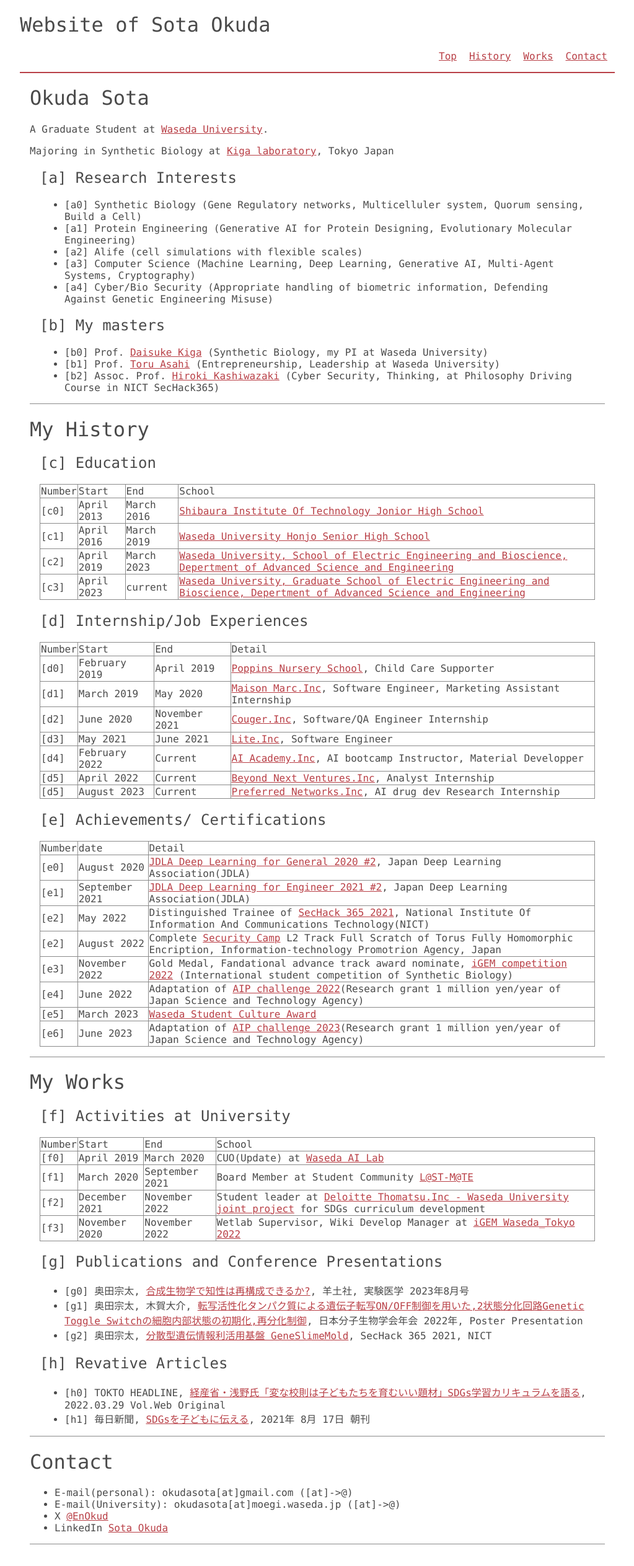
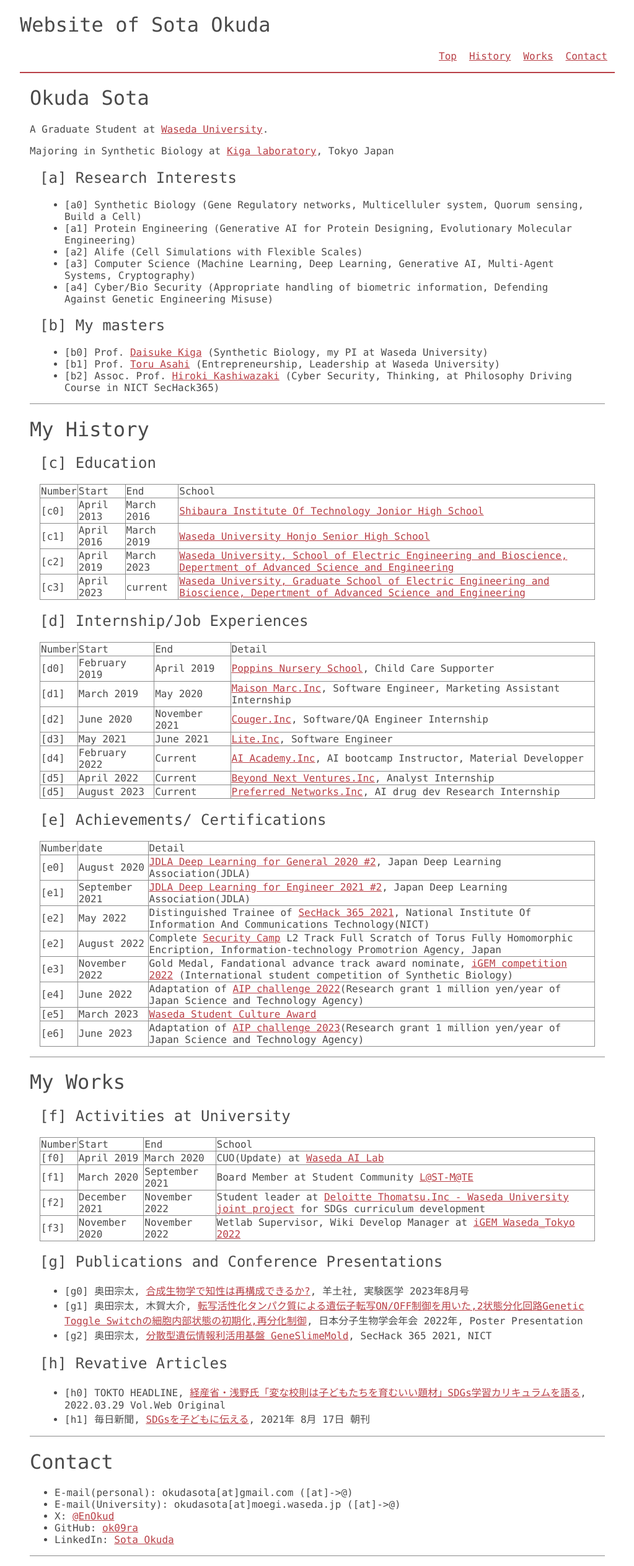
Before and after one commit to ok09ra/my_website, a Nuxt app: page / in a window 1280 px wide. Shown: the whole page at 62% size, without its empty margins (128-1151 px from the left). Built offline with nearby package versions, Linux system fonts and the light colour scheme.

Commit message:
minor change

```diff
--- a/src/pages/index.vue
+++ b/src/pages/index.vue
@@ -11,7 +11,7 @@
                         <ul>
                             <li>[a0] Synthetic Biology (Gene Regulatory networks, Multicelluler system, Quorum sensing, Build a Cell)</li>
                             <li>[a1] Protein Engineering (Generative AI for Protein Designing, Evolutionary Molecular Engineering)</li>
-                            <li>[a2] Alife (cell simulations with flexible scales)</li>
+                            <li>[a2] Alife (Cell Simulations with Flexible Scales)</li>
                             <li>[a3] Computer Science (Machine Learning, Deep Learning, Generative AI, Multi-Agent Systems, Cryptography)</li>
                             <li>[a4] Cyber/Bio Security (Appropriate handling of biometric information, Defending Against Genetic Engineering Misuse)</li>
                         </ul>
@@ -252,8 +252,9 @@
             <ul>
                 <li>E-mail(personal): okudasota[at]gmail.com ([at]->@)</li>
                 <li>E-mail(University): okudasota[at]moegi.waseda.jp ([at]->@)</li>
-                <li>X <a href="https://twitter.com/EnOkud">@EnOkud</a></li>
-                <li>LinkedIn <a href="https://www.linkedin.com/in/%E5%AE%97%E5%A4%AA-%E5%A5%A5%E7%94%B0-4a897620a/">Sota Okuda</a></li>
+                <li>X: <a href="https://twitter.com/EnOkud">@EnOkud</a></li>
+                <li>GitHub: <a href="https://github.com/ok09ra">ok09ra</a></li>
+                <li>LinkedIn: <a href="https://www.linkedin.com/in/%E5%AE%97%E5%A4%AA-%E5%A5%A5%E7%94%B0-4a897620a/">Sota Okuda</a></li>
             </ul>
         </div>
     </div>
```
